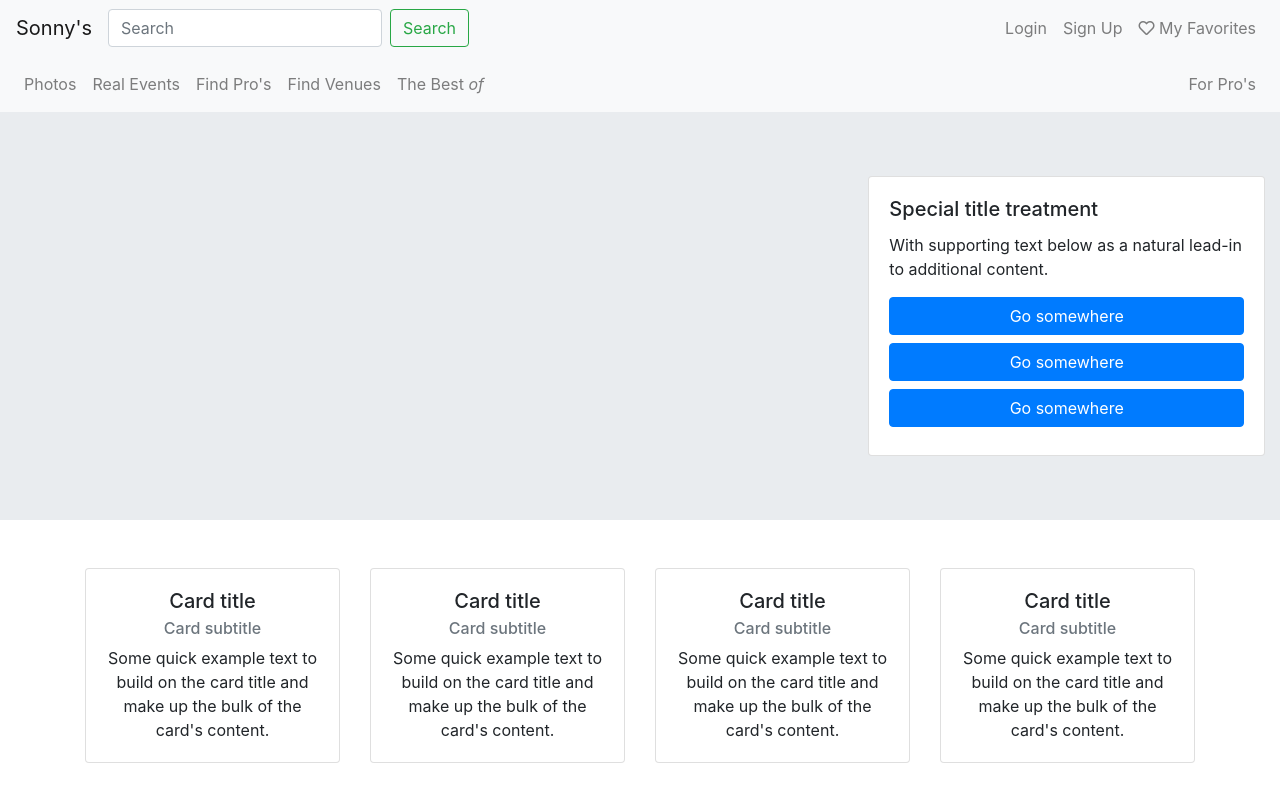
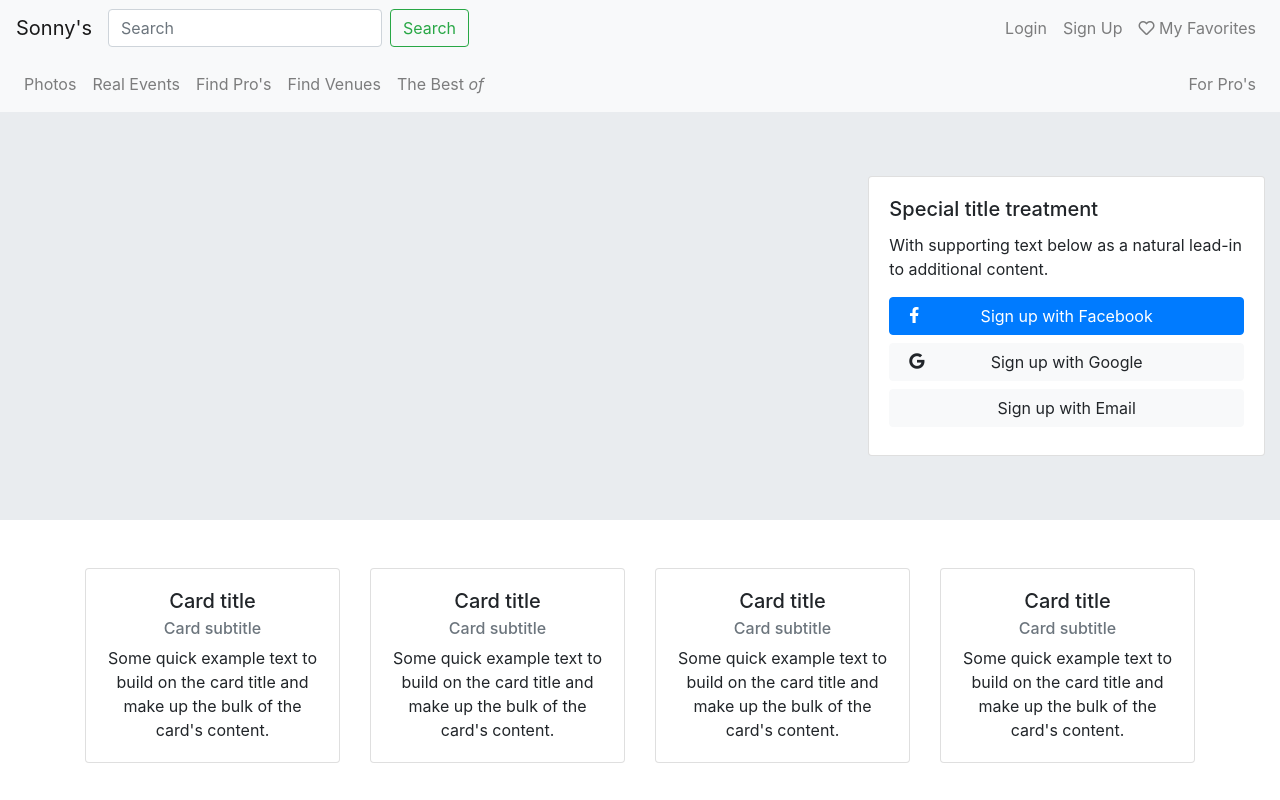
Before and after one commit to maquinde/project-sonny, a plain HTML site: page index.html in a window 1280 px wide. Shown: the top 800 px of the page. Drawn offline with nearby package versions, Linux system fonts and the light colour scheme.

Commit message:
added facebook and google icons

```diff
--- a/index.html
+++ b/index.html
@@ -56,9 +56,13 @@
                     <div class="card-body">
                       <h5 class="card-title">Special title treatment</h5>
                       <p class="card-text text-align-center">With supporting text below as a natural lead-in to additional content.</p>
-                      <a href="#" class="btn btn-primary d-block mb-2">Go somewhere</a>
-                      <a href="#" class="btn btn-primary d-block mb-2">Go somewhere</a>
-                      <a href="#" class="btn btn-primary d-block mb-2">Go somewhere</a>
+                      <div class="button-icon position-relative">
+                        <a href="#" class="btn btn-primary d-block mb-2"><i class="fab fa-facebook-f"></i> Sign up with Facebook</a>
+                      </div>
+                      <div class="button-icon position-relative">
+                        <a href="#" class="btn btn-light d-block mb-2"><i class="fab fa-google"></i> Sign up with Google</a>
+                      </div>
+                        <a href="#" class="btn btn-light d-block mb-2">Sign up with Email</a>
                     </div>
                   </div>
                 </div>
--- a/styles/style.css
+++ b/styles/style.css
@@ -1,3 +1,14 @@
 /* ================================================
-MEDIA
+ICONS
 =================================================== */
+.button-icon .fab.fa-facebook-f {
+    position: absolute;
+    top: 10px;
+    left: 20px;
+}
+
+.button-icon .fab.fa-google {
+    position: absolute;
+    top: 10px;
+    left: 20px;
+}
```
